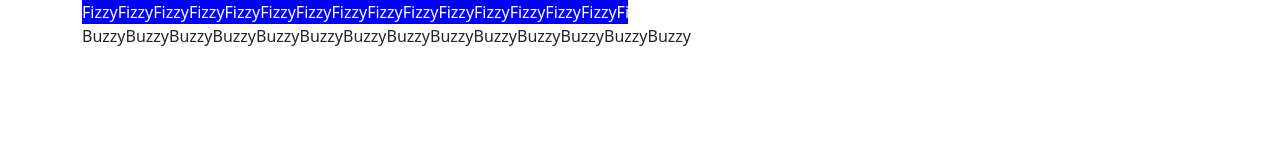
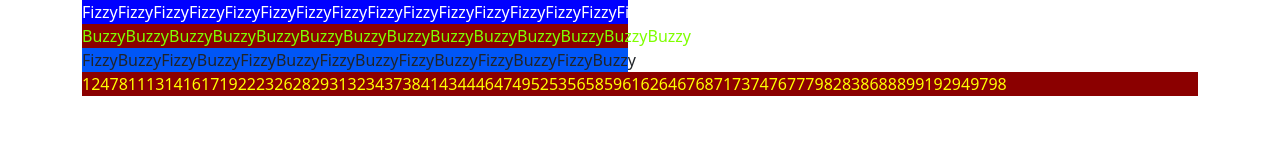
Before and after one commit to FrancescoLoCasto/js-fizzbuzz, a plain HTML site: page index.html in a window 1280 px wide. Drawn offline with nearby package versions, Linux system fonts and the light colour scheme.

Commit message:
insert style

```diff
--- a/css/style.css
+++ b/css/style.css
@@ -1,4 +1,20 @@
 #Fizz{
    background-color: blue;
    color: white;
+
 }
+
+#Buzz{
+   background-color: darkred;
+   color: chartreuse;
+}
+
+#FizzBuzz{
+   background-color: rgb(0, 86, 247);
+}
+
+#fizzNumbers{
+   background-color: darkred;
+   color: yellow;
+
+}
--- a/index.html
+++ b/index.html
@@ -26,8 +26,18 @@
                   <div id="Buzz"></div>
                </div>
             </div>
-            <div id="FizzBuzz"></div>
-            <div id="fizzNumbers"></div>
+
+            <div class="row">
+               <div class="col-6">
+                  <div id="FizzBuzz"></div>
+               </div>
+            </div>
+
+            <div class="row">
+               <div class="col-12">
+                  <div id="fizzNumbers"></div>
+               </div>
+            </div>
          </div>
       </main>
 
--- a/js/script.js
+++ b/js/script.js
@@ -18,6 +18,7 @@ for (let i = 0; i <= 100; i++) {
 
    if (i % 15 === 0){
       console.log("FizzBuzz")
+      FizzBuzz.append("FizzyBuzzy")
 
    } else if (i % 5 === 0) {
       console.log("Buzz")
@@ -28,6 +29,7 @@ for (let i = 0; i <= 100; i++) {
       Fizz.append("Fizzy")
    } else {
       console.log(i)
+      fizzNumbers.append(i)
    }
 
 }
```
